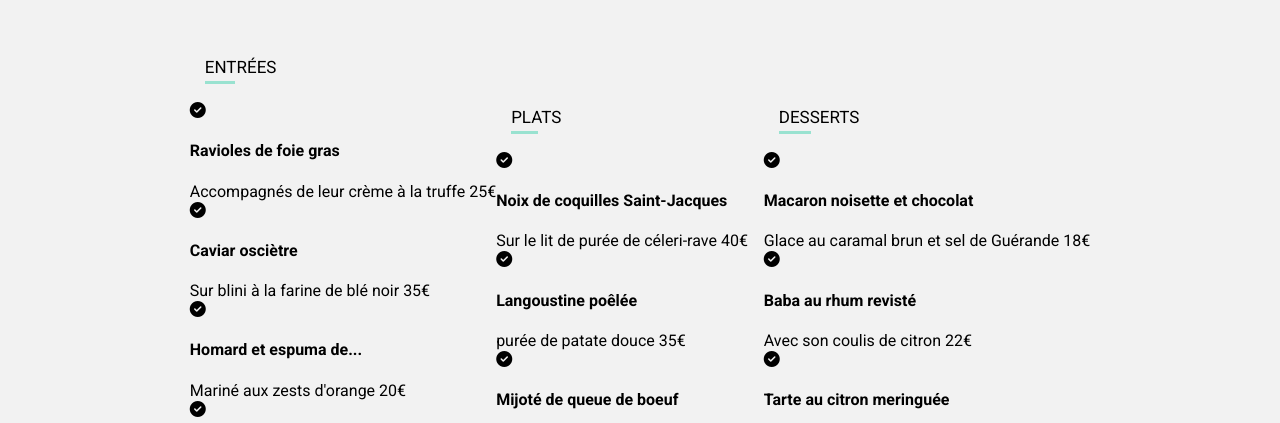
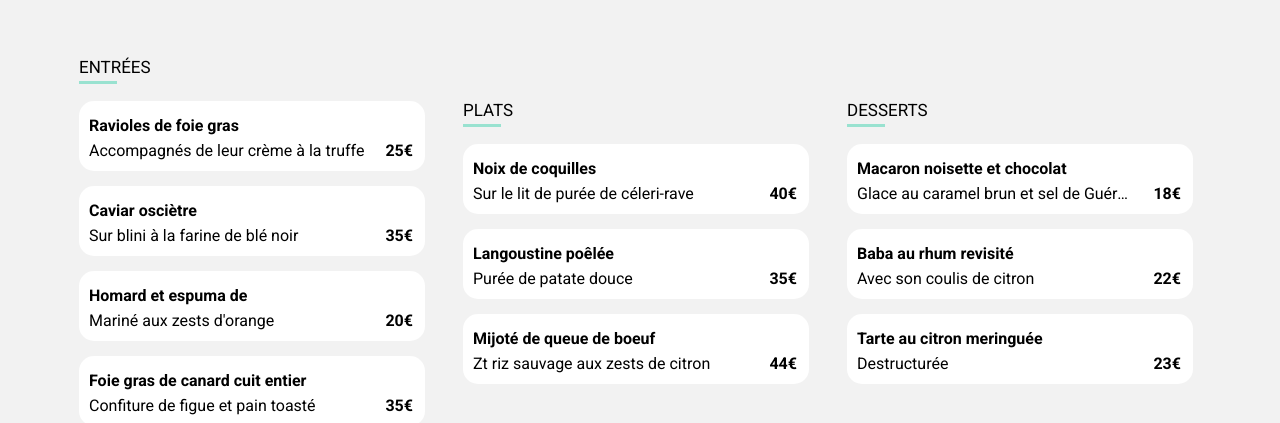
Before and after one commit to Fatimazrb/Projet_3_Ohmyfood, a website: page page_2.html in a window 1280 px wide. Shown: the part 377-800 px from the top of the page. Drawn offline with nearby package versions, Linux system fonts and the light colour scheme; files that its build step writes are made by us from their sources.

Commit message:
ajout du code css

```diff
--- a/page_2.html
+++ b/page_2.html
@@ -1,11 +1,11 @@
-<!DOCTYPE html>
+<!DOCTYpE html>
 <html lang="en">
     <head>
         <meta charset="utf-8" />
                     <meta name="viewport" content="width=device-width" />
                     <script src="https://kit.fontawesome.com/22f99aaea7.js" crossorigin="anonymous"></script>
                     <link rel="stylesheet" href="https://cdn.jsdelivr.net/npm/@fortawesome/fontawesome-free@6.1.2/css/fontawesome.min.css" integrity="sha384-X8QTME3FCg1DLb58++lpvsjbQoCT9bp3MsUU3grbIny/3ZwUJkRNO8NpW6zqzuW9" crossorigin="anonymous">
-        <link rel="stylesheet" href="./.css/page_2.css">
+                    <link rel="stylesheet" href="./.css/page_1.css">
                     <link rel="preconnect" href="https://fonts.googleapis.com"/>
                     <link rel="preconnect" href="https://fonts.gstatic.com" />
                     <link rel="preconnect" href="https://fonts.googleapis.com">
@@ -16,101 +16,101 @@
 
     <body>
         <header>
-            <a href="accueil.html"><i class="fa-solid fa-arrow-left  fleche_retour"></i></a>
+
+            <a href="accueil.html"><i class="fa-sharp fa-solid fa-arrow-left  fleche_retour"></i></a>
             <img id="logo" src="./images/logo/logo.png" alt="logo">
         </header>
 
-        <img src="./images/image2.jpg" alt="restaurant la note enchantée" id="banniere">
+        <img  id="banniere" src="./images/image1.jpg"  alt="restaurant la palette du goût">
 
         <main>
-            <div class="titre"><h2>La note enchantée </h2><i class="fill far fa-heart"></i></div>
+            <div class="titre"><h2>La note enchantée</h2><i class="fill far fa-heart"></i></div>
         <div id="menu">
-                     <section>
+            <section class="card">
                 <h3>ENTRÉES</h3>
-                            <div  class="choix">
-                                <i class="fa-solid fa-circle-check"></i>
-                                <h4>Ravioles de foie gras</h4>
-                                <span class="presentation" > Accompagnés de leur crème à la truffe</span>
-                                <span class="prix">25€</span>
+                    <div class="choix">
+
+                        <h4 class="ellipsis">Ravioles de foie gras</h4>
+                            <p class="ellipsis"> Accompagnés de leur crème à la truffe </p>
+                            <span class="prix"><strong>25€</strong></span>
+                            <div class="check"><span><i class="fa-solid fa-circle-check"></i></span></div>
                     </div>
 
-                            <div  class="choix">
-                                <i class="fa-solid fa-circle-check"></i>
-                                <h4>Caviar osciètre</h4>
-                                <span class="presentation">Sur blini à la farine de blé noir</span>
-                                <span class="prix">35€</span>
+                    <div class="choix">
+                        <h4 class="ellipsis">Caviar osciètre</h4>
+                            <p class="ellipsis">Sur blini à la farine de blé noir</p>
+                            <span class="prix"><strong>35€</strong></span>
+                            <div class="check"><span><i class="fa-solid fa-circle-check"></i></span></div>
                     </div>
 
-                            <div  class="choix">
-                                <i class="fa-solid fa-circle-check"></i>
-                                <h4>Homard et espuma de...</h4>
-                                <span class="presentation">Mariné aux zests d'orange</span>
-                                <span class="prix">20€</span>
+                    <div class="choix">
+                            <h4 class="ellipsis">Homard et espuma de</h4>
+                            <p class="ellipsis">Mariné aux zests d'orange</p>
+                            <span class="prix"><strong>20€</strong></span>
+                            <div class="check"><span><i class="fa-solid fa-circle-check"></i></span></div>
                        </div>
 
-                            <div  class="choix">
-                                <i class="fa-solid fa-circle-check"></i>
-                                <h4>Foie gras de canard cuit entier</h4>
-                                <span class="presentation">Confiture de figue et pain toasté</span>
-                                <span class="prix">35€</span>
+                       <div class="choix">
+                            <h4 class="ellipsis">Foie gras de canard cuit entier</h4>
+                            <p class="ellipsis">Confiture de figue et pain toasté</p>
+                            <span class="prix"><strong>35€</strong></span>
+                            <div class="check"><span><i class="fa-solid fa-circle-check"></i></span></div>
                    </div>
             </section>
 
-                    <section>
+            <section class="card">
                 <h3>PLATS</h3>
-                            <div  class="choix">
-                                <i class="fa-solid fa-circle-check"></i>
-                                <h4>Noix de coquilles Saint-Jacques</h4>
-                                <span class="presentation">Sur le lit de purée de céleri-rave</span>
-                                <span class="prix">40€</span>
+                    <div class="choix">
+                        <h4 class="ellipsis">Noix de coquilles <Saint-Jacques></Saint-Jacques></h4>
+                            <p class="ellipsis">Sur le lit de purée de céleri-rave</p>
+                            <span class="prix"><strong>40€</strong></span>
+                            <div class="check"><span><i class="fa-solid fa-circle-check"></i></span></div>
                     </div>
 
-                            <div  class="choix">
-                                <i class="fa-solid fa-circle-check"></i>
-                                <h4>Langoustine poêlée</h4>
-                                <span class="presentation">purée de patate douce</span>
-                                <span class="prix">35€</span>
+                    <div class="choix">
+                        <h4 class="ellipsis">Langoustine poêlée</h4>
+                            <p class="ellipsis">Purée de patate douce</p>
+                            <span class="prix"><strong>35€</strong></span>
+                            <div class="check"><span><i class="fa-solid fa-circle-check"></i></span></div>
                     </div>
 
-                            <div  class="choix">
-                                <i class="fa-solid fa-circle-check"></i>
-                                <h4>Mijoté de queue de boeuf</h4>
-                                <span class="presentation">Et riz sauvage aux zests de citron</span>
-                                <span class="prix">44€</span>
+                    <div class="choix">
+                        <h4 class="ellipsis">Mijoté de queue de boeuf</h4>
+                            <p class="ellipsis">Zt riz sauvage aux zests de citron</p>
+                            <span class="prix"><strong>44€</strong></span>
+                            <div class="check"><span><i class="fa-solid fa-circle-check"></i></span></div>
+                    </div>
+            </section>
+
+            <section class="card">
+                <h3>DESSERTS</h3>
+                    <div class="choix">
+                        <h4 class="ellipsis">Macaron noisette et chocolat</h4>
+                            <p class="ellipsis">Glace au caramel brun et sel de Guérande</p>
+                            <span class="prix"><strong>18€</strong></span>
+                            <div class="check"><span><i class="fa-solid fa-circle-check"></i></span></div>
                     </div>
 
-                    </section>
-
-                    <section>
-                        <h3>DESSERTS</h3>
-                            <div  class="choix">
-                                <i class="fa-solid fa-circle-check"></i>
-                                <h4>Macaron noisette et chocolat</h4>
-                                <span class="presentation">Glace au caramal brun et sel de Guérande</span>
-                                <span class="prix">18€</span>
+                    <div class="choix">
+                        <h4 class="ellipsis">Baba au rhum revisité</h4>
+                            <p class="ellipsis">Avec son coulis de citron</p>
+                            <span class="prix"><strong>22€</strong></span>
+                            <div class="check"><span><i class="fa-solid fa-circle-check"></i></span></div>
                     </div>
-
-                            <div  class="choix">
-                                <i class="fa-solid fa-circle-check"></i>
-                                <h4>Baba au rhum revisté</h4>
-                                <span class="presentation">Avec son coulis de citron</span>
-                                <span class="prix">22€</span>
-                            </div>
-
-                            <div  class="choix">
-                                <i class="fa-solid fa-circle-check"></i>
-                                <h4>Tarte au citron meringuée</h4>
-                                <span class="presentation">Destructurée </span>
-                                <span class="prix">23€</span>
+                    <div class="choix">
+                        <h4 class="ellipsis">Tarte au citron meringuée</h4>
+                            <p class="ellipsis">Destructurée</p>
+                            <span class="prix"><strong>23€</strong></span>
+                            <div class="check"><span><i class="fa-solid fa-circle-check"></i></span></div>
                     </div>
             </section>
         </div>
-
             <section>
                 <form method="post" action="traitement.php">
                     <input type="submit" value="Commander" class="btn">
                 </form>
             </section>
+
         </main>
 
         <footer>
--- a/scss/page_2.scss
+++ b/scss/page_2.scss
@@ -36,3 +36,36 @@ h2{
 h3{
 @include h3;
 }
+
+.card{
+  @include card;
+}
+
+.choix{
+@include choix;
+@include animation_menu;
+  .prix{
+    @include price;
+  }
+  .check{
+    @include check;
+    }
+  .fa-circle-check{
+    @include fa-circle-check;
+  }
+}
+
+.ellipsis{
+  @include presentation;
+}
+
+h4{
+@include h4;
+}
+
+form{
+@include centre_btn;
+  .btn{
+    @include btn;
+  }
+}
```
Lines whose indentation alone changed are shown as unchanged.
